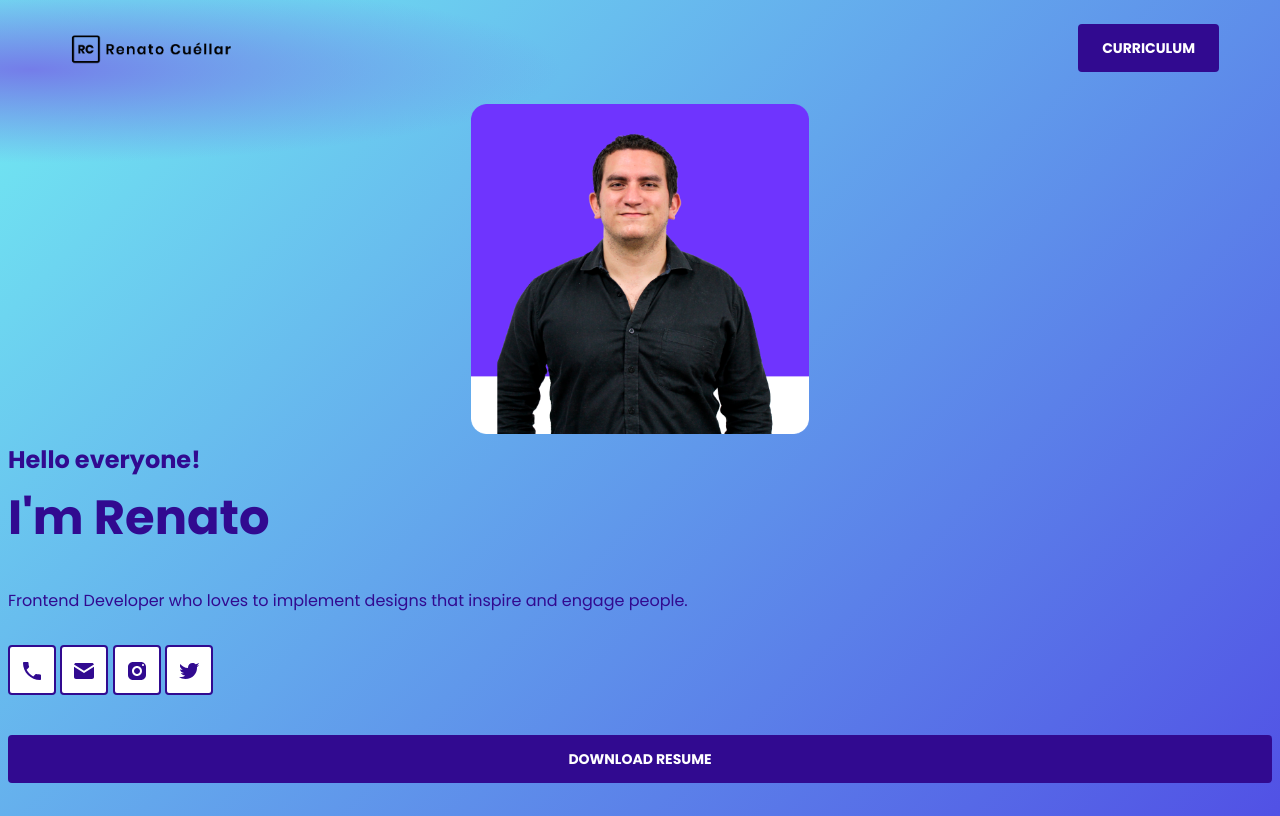
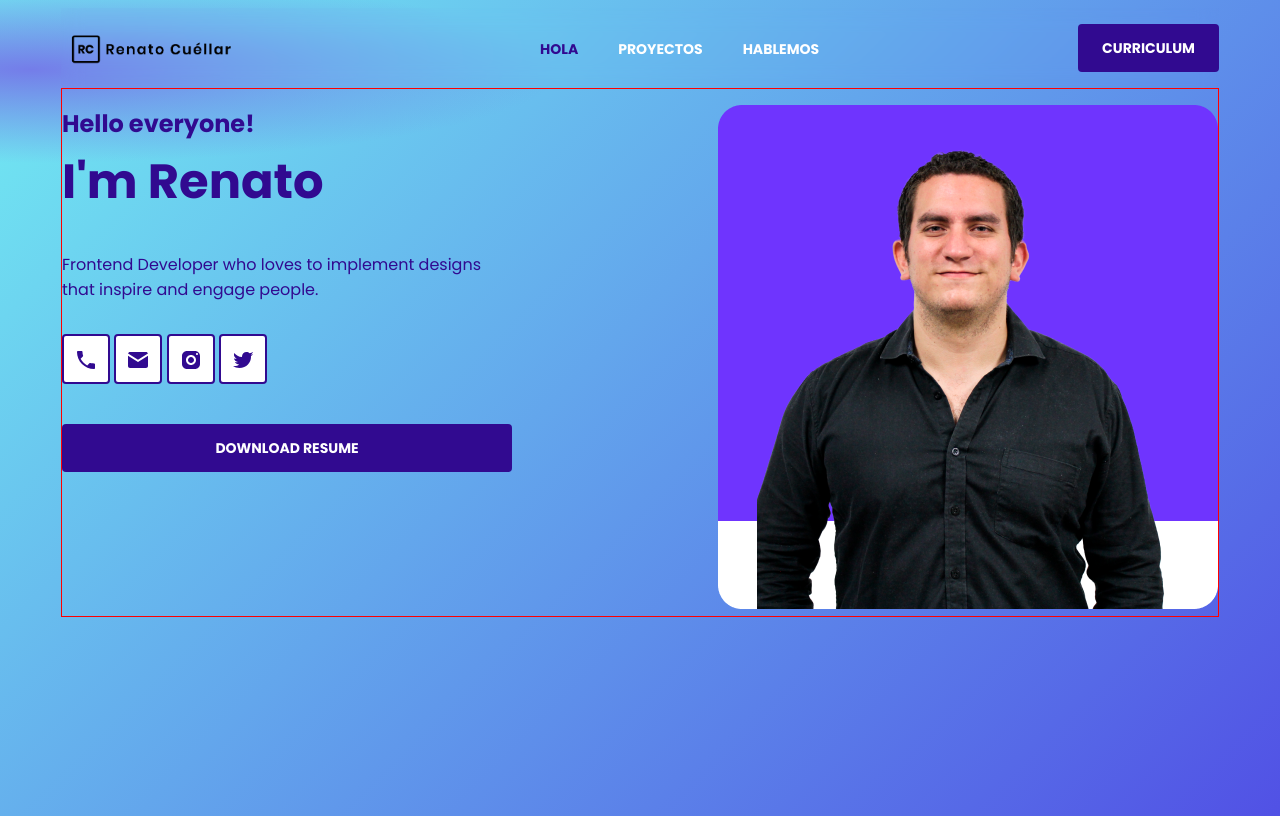
Before and after one commit to renatocuellar/miPortafolio, a plain HTML site: page index.html in a window 1280 px wide. Drawn offline with Linux system fonts and the light colour scheme.

Commit message:
terminamos nuestro hero

```diff
--- a/css/header.css
+++ b/css/header.css
@@ -3,4 +3,7 @@
   justify-content: space-between;
   align-items: center;
   block-size: 80px;
+  position: sticky;
+  top: 0;
+  backdrop-filter: blur(10px);
 }
--- a/css/hero.css
+++ b/css/hero.css
@@ -25,3 +25,34 @@
 .hero-social {
   padding-block-end: 24px;
 }
+
+@media screen and (min-width: 768px) {
+  .hero {
+    border: 1px solid red;
+    display: flex;
+    gap: 32px;
+  }
+
+  .hero-description {
+    order: 1;
+    max-inline-size: 450px;
+  }
+
+  .hero-image {
+    order: 2;
+    text-align: end;
+    flex: 1;
+  }
+
+  .hero-image img {
+    inline-size: 380px;
+    block-size: 384px;
+  }
+}
+
+@media screen and (min-width: 1024px) {
+  .hero-image img {
+    inline-size: 500px;
+    block-size: 504px;
+  }
+}
--- a/css/index.css
+++ b/css/index.css
@@ -3,6 +3,7 @@
 @import "./header.css";
 @import "./hero.css";
 @import "./wrapper.css";
+@import "./menu.css";
 
 :root {
   --fontBase: "Poppins", sans-serif;
--- /dev/null
+++ b/css/menu.css
@@ -0,0 +1,26 @@
+.menu {
+  display: none;
+}
+
+.menu ul {
+  display: flex;
+  list-style: none;
+  gap: 40px;
+}
+
+.menu ul a {
+  text-decoration: none;
+  color: var(--white);
+  font: var(--button);
+  text-transform: uppercase;
+}
+
+.menu ul a.is-active {
+  color: var(--purple);
+}
+
+@media screen and (min-width: 768px) {
+  .menu {
+    display: block;
+  }
+}
--- a/index.html
+++ b/index.html
@@ -13,10 +13,22 @@
     <div class="wrapper">
         <header class="header">
             <img class="logotipo" src="./Assets/Logo-01.png" alt="Logo Renato Cuéllar">
+            <nav class="menu">
+                <ul>
+                    <li>
+                        <a class="is-active" href="#main">Hola</a>
+                    </li>
+                    <li>
+                        <a href="#project">Proyectos</a>
+                    </li>
+                    <li>
+                        <a href="#contact">Hablemos</a>
+                    </li>
+                </ul>
+            </nav>
             <button class="button">Curriculum</button>
         </header>
-    </div>
-    <section class="hero">
+        <section class="hero" id="main">
             <div class="hero-image">
                 <img src="./Assets/matt.png" width="338" height="330" alt="Foto Renato Cuéllar">
             </div>
@@ -37,6 +49,7 @@
                 <a href="#" class="button">Download resume</a>
             </div>
         </section>
+    </div>
 
 </body>
 </html>
```
Lines whose indentation alone changed are shown as unchanged.
